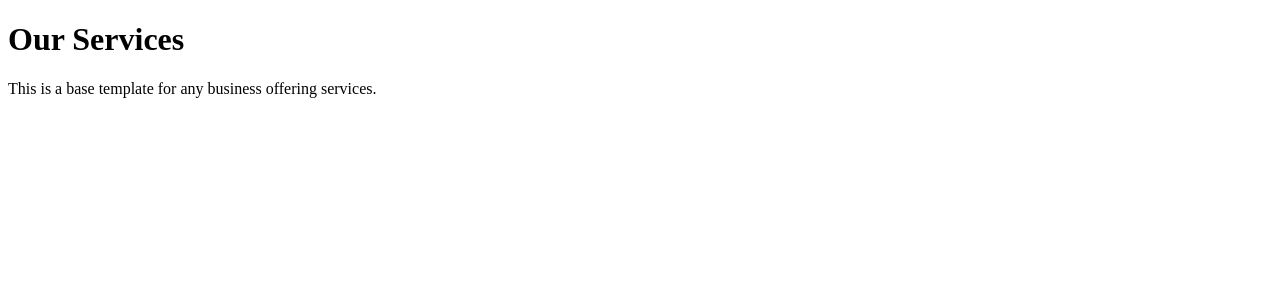
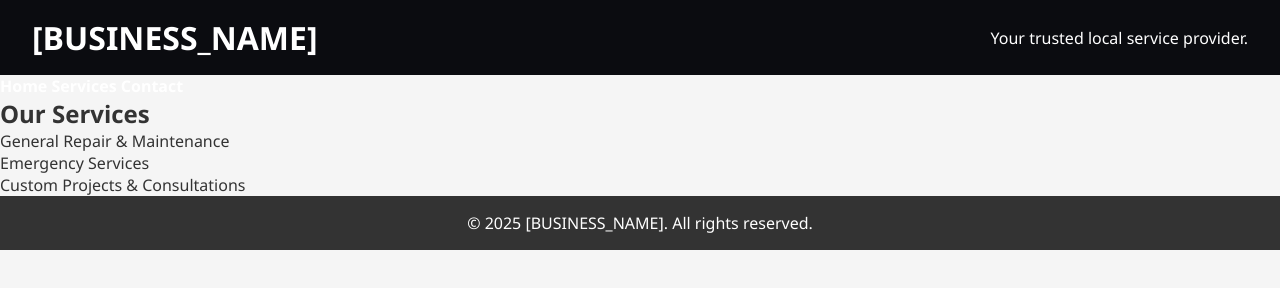
Before and after one commit to ExUrbanIT/base-templates, a plain HTML site: page templates/service-site/services.html in a window 1280 px wide. Drawn offline with Linux system fonts and the light colour scheme; files that its build step writes are made by us from their sources.

Commit message:
add starter templte files for service-site

```diff
--- a/templates/service-site/services.html
+++ b/templates/service-site/services.html
@@ -1,10 +1,36 @@
 <!DOCTYPE html>
-<html>
+<html lang="en">
 <head>
-  <title>Service Business</title>
+  <meta charset="UTF-8" />
+  <meta name="viewport" content="width=device-width, initial-scale=1.0" />
+  <title>[BUSINESS_NAME] | Services</title>
+  <link rel="stylesheet" href="../style.css" />
 </head>
 <body>
-  <h1>Our Services</h1>
-  <p>This is a base template for any business offering services.</p>
+
+  <header>
+    <h1>[BUSINESS_NAME]</h1>
+    <p>Your trusted local service provider.</p>
+  </header>
+
+  <nav>
+    <a href="index.html">Home</a>
+    <a href="services.html">Services</a>
+    <a href="contact.html">Contact</a>
+  </nav>
+
+  <main>
+    <h2>Our Services</h2>
+    <ul>
+      <li>General Repair & Maintenance</li>
+      <li>Emergency Services</li>
+      <li>Custom Projects & Consultations</li>
+    </ul>
+  </main>
+
+  <footer>
+    <p>&copy; 2025 [BUSINESS_NAME]. All rights reserved.</p>
+  </footer>
+
 </body>
 </html>
```
Also changed, not shown: templates/service-site/contact.html (+28 -5 lines), templates/service-site/index.html (+26 -4 lines).
